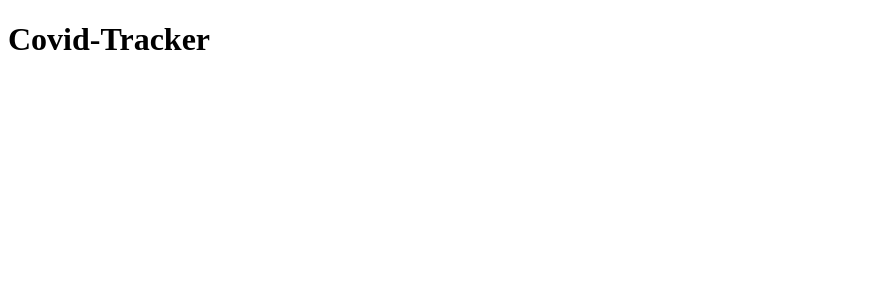
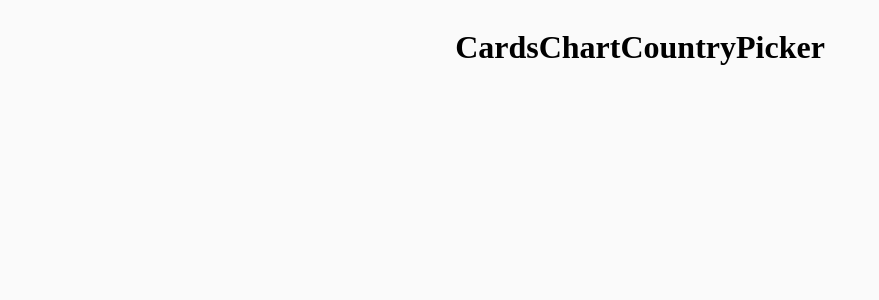
Before and after one commit to Minakshi-Verma/Covid-tracker, a React (Create React App) app: page / in a window 1280 px wide. Shown: the top 300 px of the page, without its empty margins (0-879 px from the left). Built offline with nearby package versions, Linux system fonts and the light colour scheme.

Commit message:
Basic directory structure  is defined

```diff
--- a/src/App.js
+++ b/src/App.js
@@ -1,10 +1,19 @@
 import React from 'react';
+// import Cards from './components/Cards/Cards'
+// import Chart from './components/Chart/Chart'
+// import CountryPicker from './components/CountryPicker/CountryPicker'
+import { Cards, Chart, CountryPicker} from './components'
+import styles from './App.module.css'
 
 class App extends React.Component {
     render(){
         return (
-            <div>
-                <h1>Covid-Tracker</h1>
+            //while using App.module.css , we use dynamic className in the following format.
+            //.module ensures , styles are applied exactly where they are intended for.
+            <div className = {styles.container}>
+               <Cards />
+               <Chart />
+               <CountryPicker />
             </div>
         )
     }
--- /dev/null
+++ b/src/App.module.css
@@ -0,0 +1,9 @@
+body {
+    background-color: rgb(250, 250, 250);
+}
+
+.container {
+   display: flex;
+   align-items: center;
+   justify-content:center;
+}
--- /dev/null
+++ b/src/components/Cards/Cards.js
@@ -0,0 +1,10 @@
+import React from 'react';
+
+const Cards = () =>{
+
+    return(
+       <h1>Cards </h1>
+    )
+}
+
+export default Cards
--- /dev/null
+++ b/src/components/Chart/Chart.js
@@ -0,0 +1,10 @@
+import React from 'react';
+
+const Chart = () =>{
+
+    return(
+       <h1> Chart </h1>
+    )
+}
+
+export default Chart
--- /dev/null
+++ b/src/components/CountryPicker/CountryPicker.js
@@ -0,0 +1,10 @@
+import React from 'react';
+
+const CountryPicker = () =>{
+
+    return(
+       <h1>CountryPicker </h1>
+    )
+}
+
+export default CountryPicker
--- /dev/null
+++ b/src/components/index.js
@@ -0,0 +1,3 @@
+export {default as Cards } from './Cards/Cards'
+export {default as Chart } from './Chart/Chart'
+export {default as CountryPicker } from './CountryPicker/CountryPicker'
```
Also changed, not shown: src/components/Cards/Cards.module.css (added), src/components/Chart/Chart.module.css (added), src/components/CountryPicker/CountryPicker.module.css (added), 1 other file (tests, documents, lock files or other folders).
